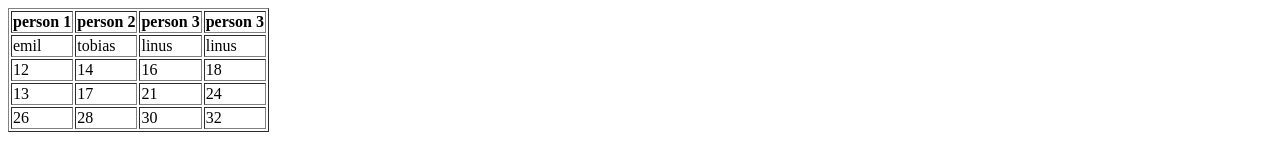
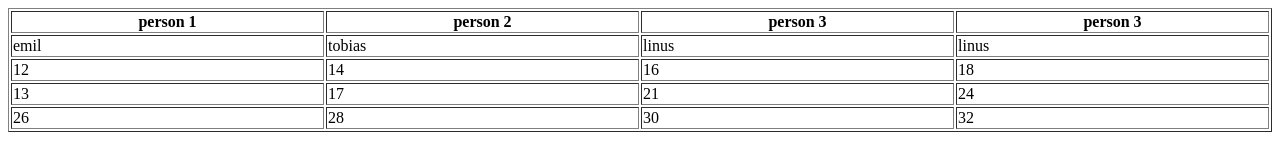
Before and after one commit to giorgi1224/davaleba-21, a plain HTML site: page index.html in a window 1280 px wide. Drawn offline with Linux system fonts and the light colour scheme.

Commit message:
Update index.html

```diff
--- a/index.html
+++ b/index.html
@@ -8,7 +8,7 @@
 </head>
 
 <body>
-    <table border="1">
+    <table width="100%/" border="1">
         <thead>
             <tr>
                 <th>person 1</th>
```
